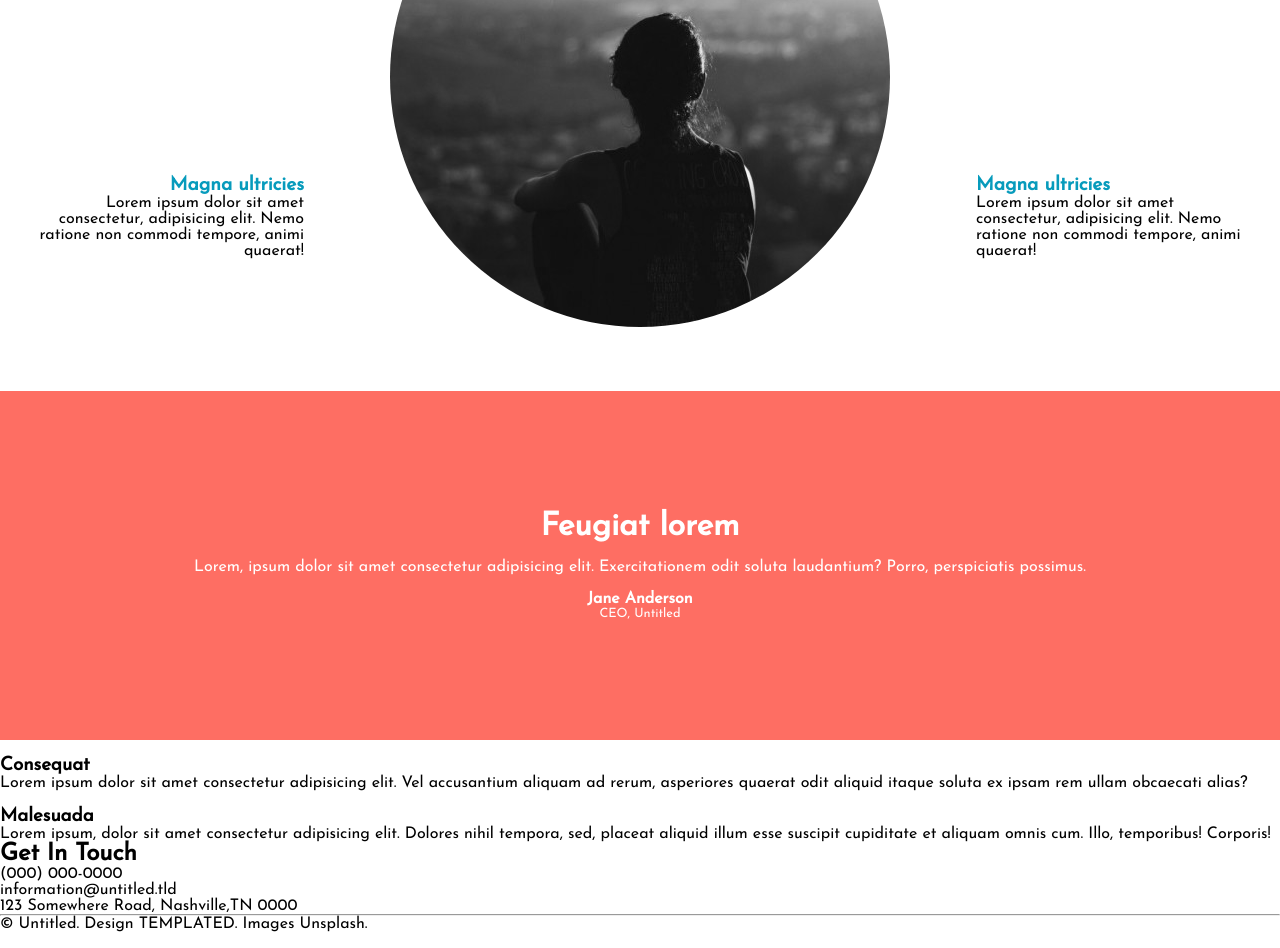
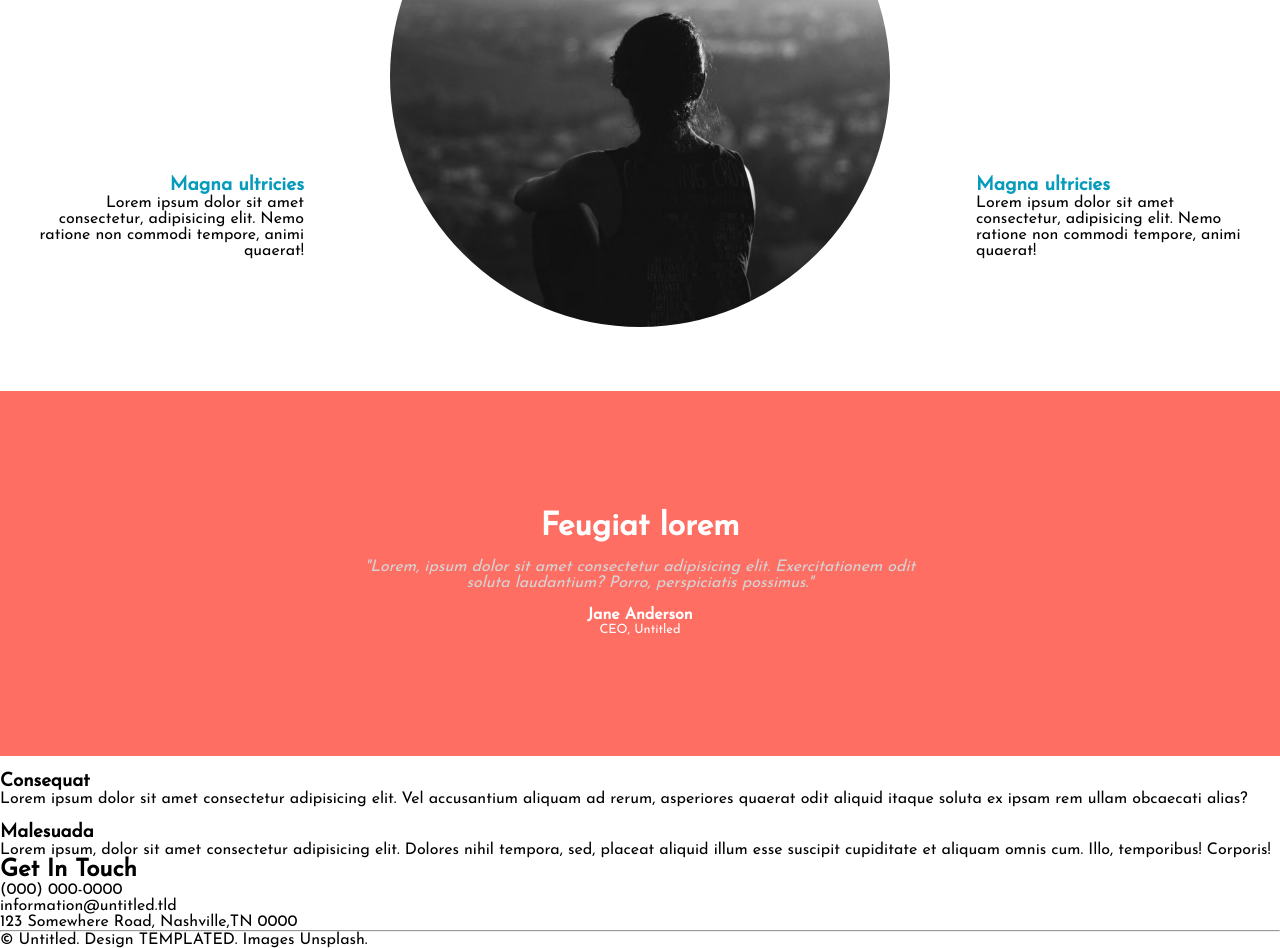
Before and after one commit to Shubamium/Responsive-Web-Challenge-Hacker-Hero-, a plain HTML site: page index.html in a window 1280 px wide. Shown: the part 827-1775 px from the top of the page. Drawn offline with Linux system fonts and the light colour scheme.

Commit message:
Add additional styling to the quote section

```diff
--- a/css/style.css
+++ b/css/style.css
@@ -159,5 +159,9 @@ i{
     }
 
     .quote .quo{
-        margin: 1em 0;
+        margin: 1em auto;
+        color: rgb(212, 212, 212);
+        font-style: italic;
+        max-width: 60ch;
+
     }
--- a/index.html
+++ b/index.html
@@ -67,7 +67,7 @@
     <section class="quote">
         <h2>Feugiat lorem</h2>
 
-        <p class="quo">Lorem, ipsum dolor sit amet consectetur adipisicing elit. Exercitationem odit soluta laudantium? Porro, perspiciatis possimus.</p>
+        <p class="quo">"Lorem, ipsum dolor sit amet consectetur adipisicing elit. Exercitationem odit soluta laudantium? Porro, perspiciatis possimus."</p>
         <p class="bold">Jane Anderson</p>
         <p class="small-title">CEO, Untitled</p>
 
```
